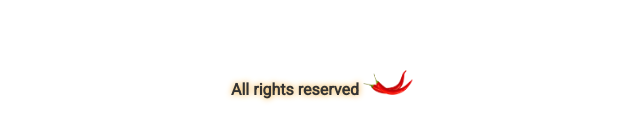
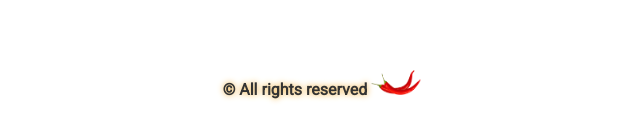
Before and after one commit to yoanaborissova/courses-site, a website: page app/index.html in a window 1280 px wide. Shown: the part 666-797 px from the top of the page, 318-958 px from the left. Drawn offline with nearby package versions, Linux system fonts and the light colour scheme; files that its build step writes are made by us from their sources.

Commit message:
all sections in the body and &copy symbol

```diff
--- a/app/index.html
+++ b/app/index.html
@@ -43,11 +43,8 @@
 </main>
 
 <footer>
-    <p>All rights reserved <img src="img/footer.png" alt="logo"></p>
+    <p>&copy; All rights reserved <img src="img/footer.png" alt="logo"></p>
 </footer>
-
-</body>
-</html>
 <section id="scripts">
     <script src="scripts/MainComponent.js"></script>
     <script src="scripts/TrainersComponent.js"></script>
@@ -57,3 +54,5 @@
     <script src="scripts/AboutComponent.js"></script>
     <script src="scripts/app.js"></script>
 </section>
+</body>
+</html>
```
